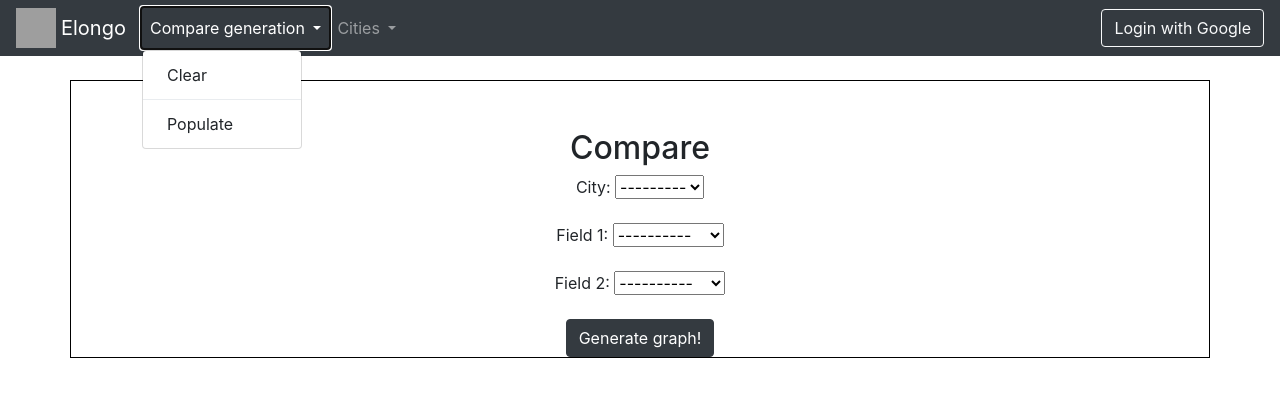
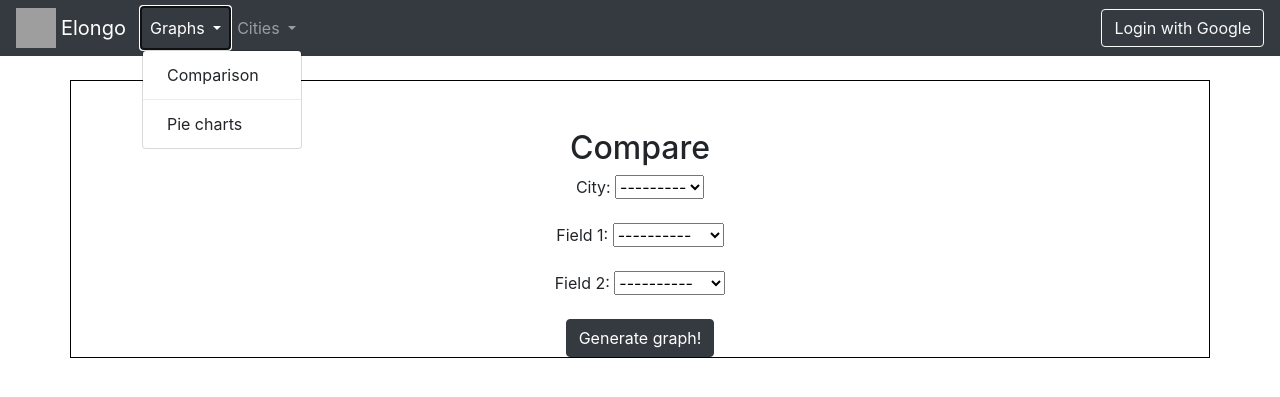
Before and after one commit to JuanmiBF/elongo, a Django app: page /elongoApp/comparison in a window 1280 px wide, after a click on "Graphs". Shown: the top 397 px of the page. Run offline with Django 3.2, Linux system fonts and the light colour scheme; data that the repository does not hold is empty; parts of the project's set-up code (start-up, migrations or seed data) failed here and were passed over; some libraries are stand-ins or nearby versions; grey boxes are pictures that could not be loaded.

Commit message:
Header fix

```diff
--- a/elongo/elongoApp/templates/elongoApp/header_template.html
+++ b/elongo/elongoApp/templates/elongoApp/header_template.html
@@ -29,12 +29,12 @@
                 <li class="nav-item dropdown">
                     <a class="nav-link dropdown-toggle" href="#" id="navbarDropdown" role="button"
                        data-toggle="dropdown" aria-haspopup="true" aria-expanded="false">
-                        Compare generation
+                        Graphs
                     </a>
                     <div class="dropdown-menu" aria-labelledby="navbarDropdown">
-                        <a class="dropdown-item" href="/elongoApp/city/list">Clear</a>
+                        <a class="dropdown-item" href="/elongoApp/comparison">Comparison</a>
                         <div class="dropdown-divider"></div>
-                        <a class="dropdown-item" href="/elongoApp/city/new">Populate</a>
+                        <a class="dropdown-item" href="/elongoApp/pie">Pie charts</a>
 
                     </div>
                 </li>
```
